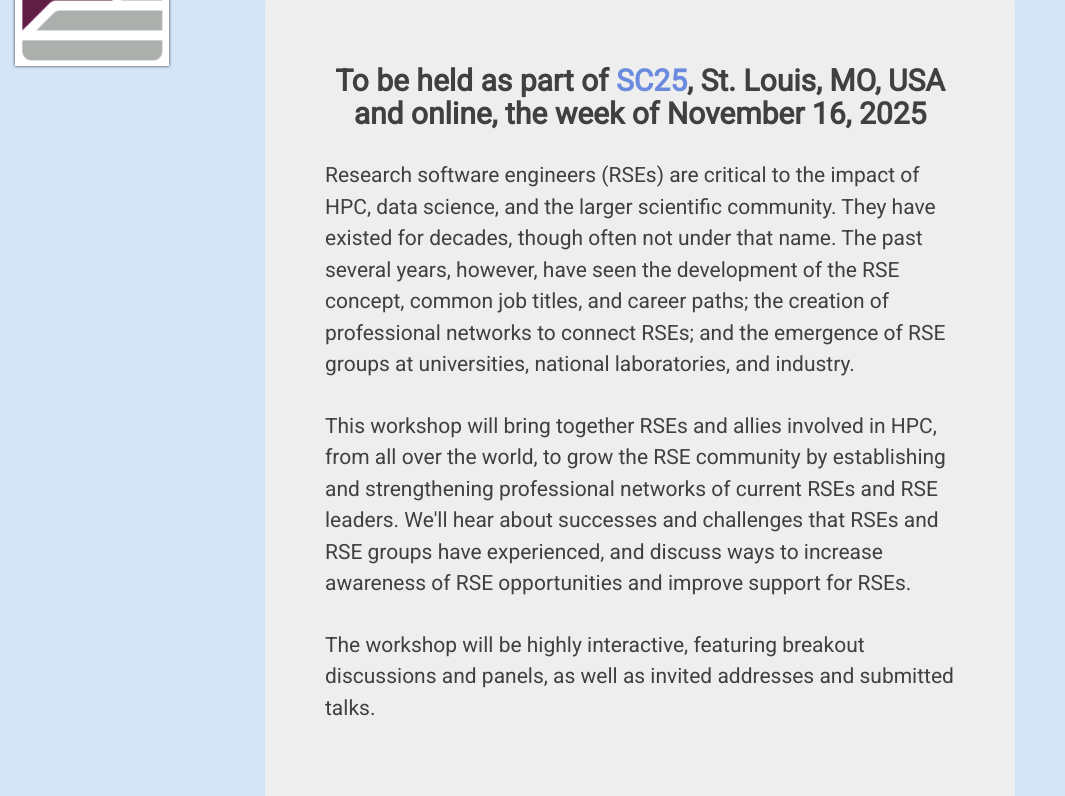
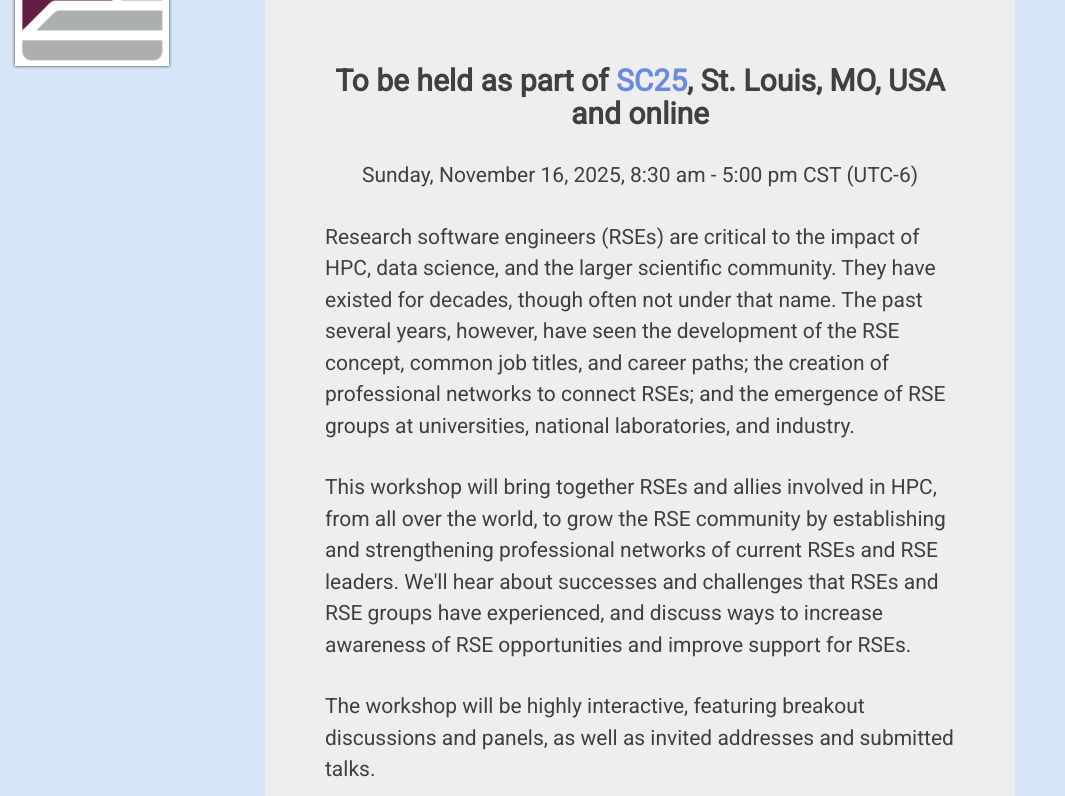
Before and after one commit to USRSE/rse-hpc-2025, a Jekyll site: the page built from index.html, in a window 1280 px wide and 900 px high, cut to the strip 104-900 px from the top of the window. Shown: the whole strip, without its empty margins (0-1065 px from the left). Built offline with Jekyll 4.4.1, drawn with Linux system fonts in a browser that asks for light colours; nearby versions of some CDN libraries; the list of posts is cut into pages by our own code.

Commit message:
Add date and time to front page

```diff
--- a/index.html
+++ b/index.html
@@ -9,7 +9,9 @@ fb-img:
 <div class="main-explain-area jumbotron">
   <h2><center>To be held as part of
   <a href='https://sc25.supercomputing.org'>SC25</a>,
-  St. Louis, MO, USA and online, the week of November 16, 2025
+  St. Louis, MO, USA and online
+  <p>
+  Sunday, November 16, 2025, 8:30 am - 5:00 pm CST (UTC-6)
   </center></h2>
 
   <p>
```
